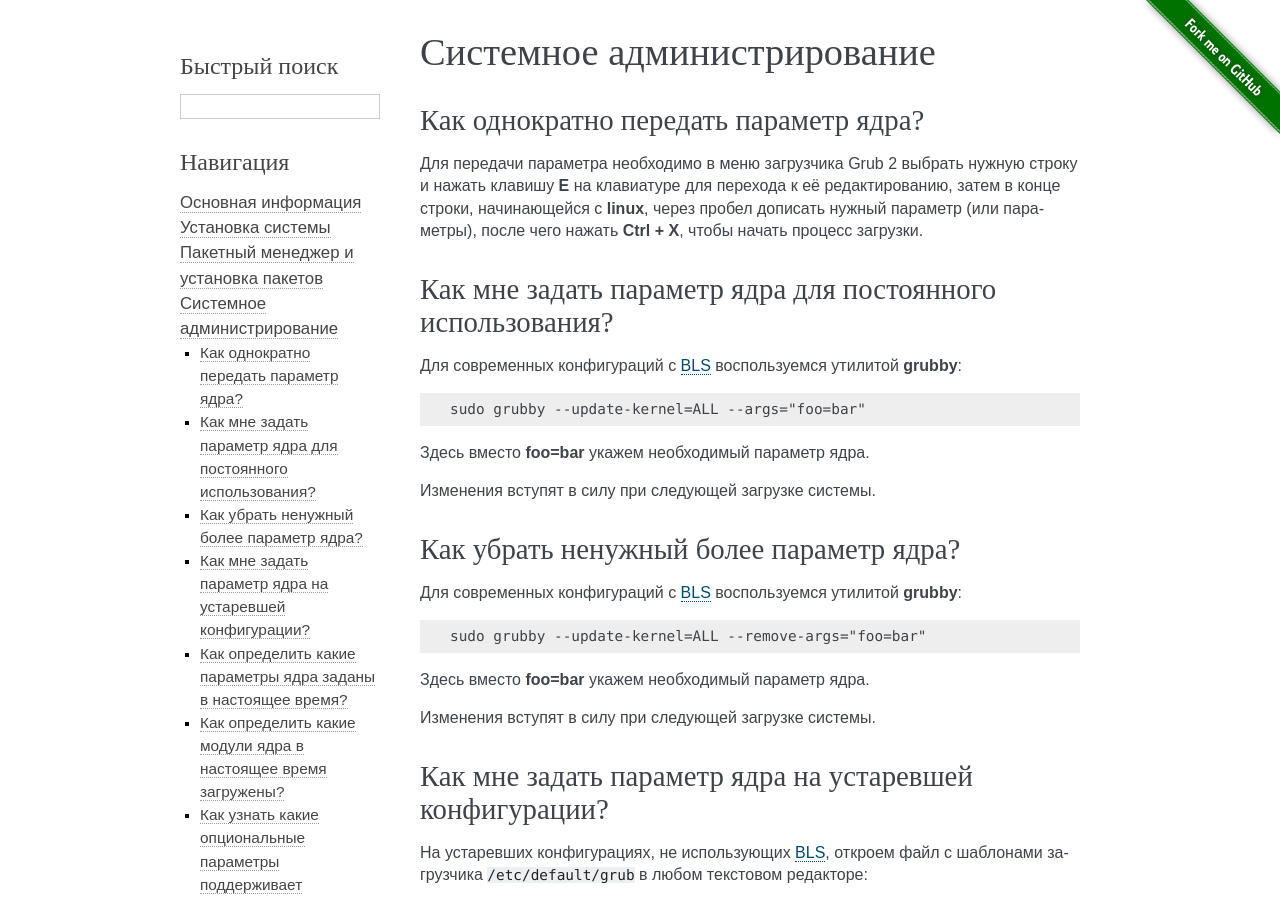
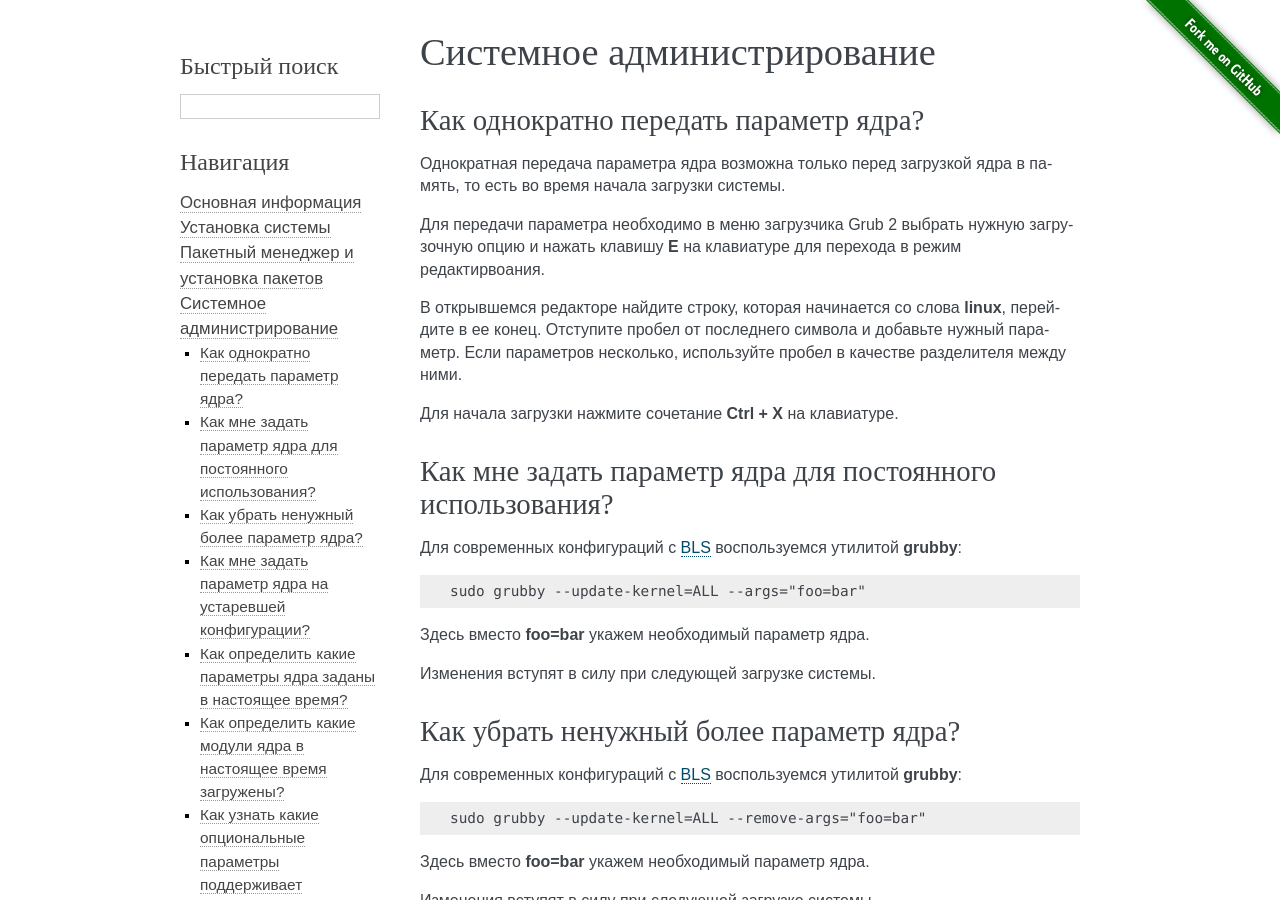
Before and after one commit to RussianFedora/FAQ, a Sphinx documentation site: the page built from source/administration.rst, in a window 1280 px wide and 900 px high. Built offline with Sphinx 7.4.7, drawn with Linux system fonts in a browser that asks for light colours; comment, search, counter and statistics services are not loaded.

Commit message:
Переформулирвоание для улучшение читаемости

```diff
--- a/source/administration.rst
+++ b/source/administration.rst
@@ -19,7 +19,13 @@
 Как однократно передать параметр ядра?
 =========================================
 
-Для передачи параметра необходимо в меню загрузчика Grub 2 выбрать нужную строку и нажать клавишу **E** на клавиатуре для перехода к её редактированию, затем в конце строки, начинающейся с **linux**, через пробел дописать нужный параметр (или параметры), после чего нажать **Ctrl + X**, чтобы начать процесс загрузки.
+Однократная передача параметра ядра возможна только перед загрузкой ядра в память, то есть во время начала загрузки системы.
+
+Для передачи параметра необходимо в меню загрузчика Grub 2 выбрать нужную загрузочную опцию и нажать клавишу **E** на клавиатуре для перехода в режим редактирвоания.
+
+В открывшемся редакторе найдите строку, которая начинается со слова **linux**, перейдите в ее конец. Отступите пробел от последнего символа и добавьте нужный параметр. Если параметров несколько, используйте пробел в качестве разделителя между ними.
+
+Для начала загрузки нажмите сочетание **Ctrl + X** на клавиатуре.
 
 .. index:: kernel, boot, kernel options, grub, grubby
 .. _kernelpm-perm:
```
